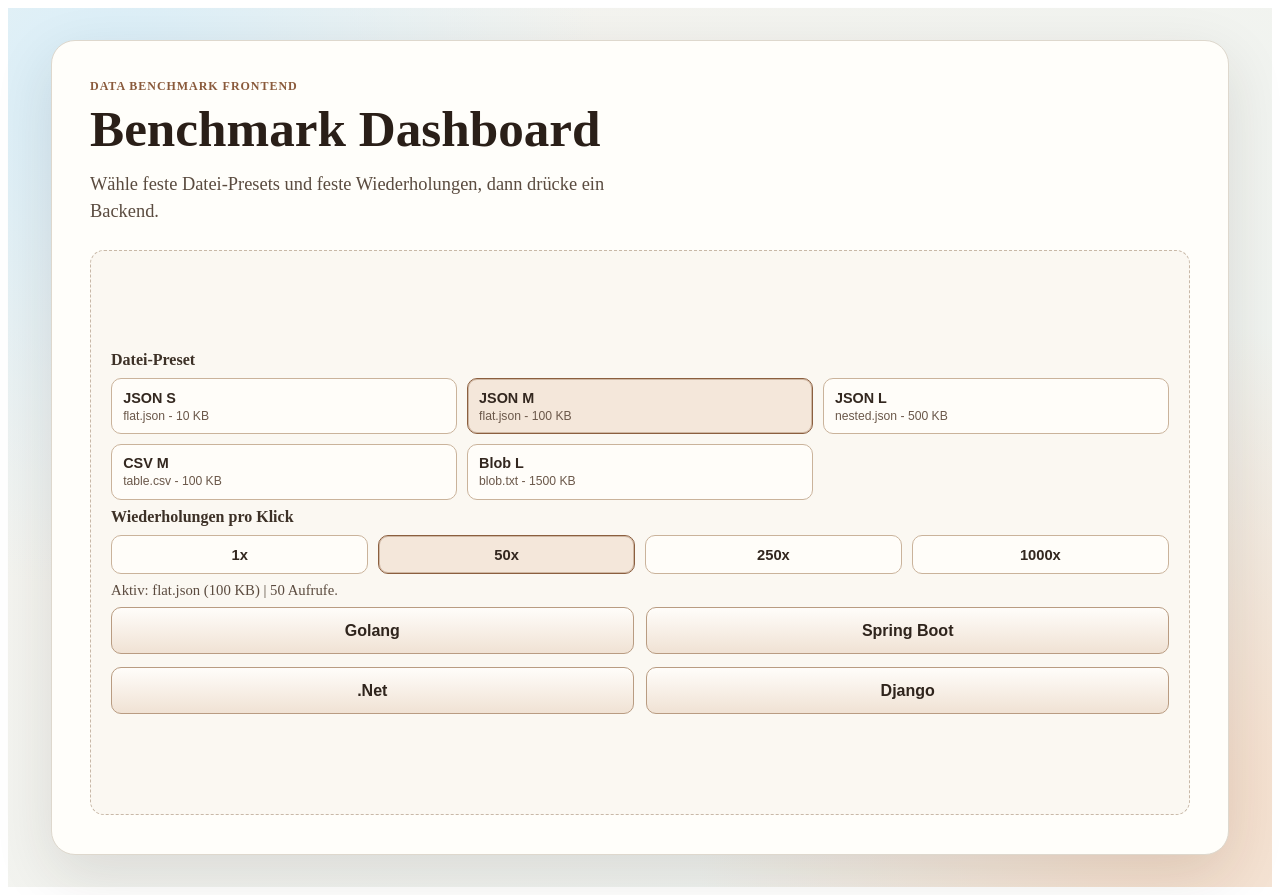
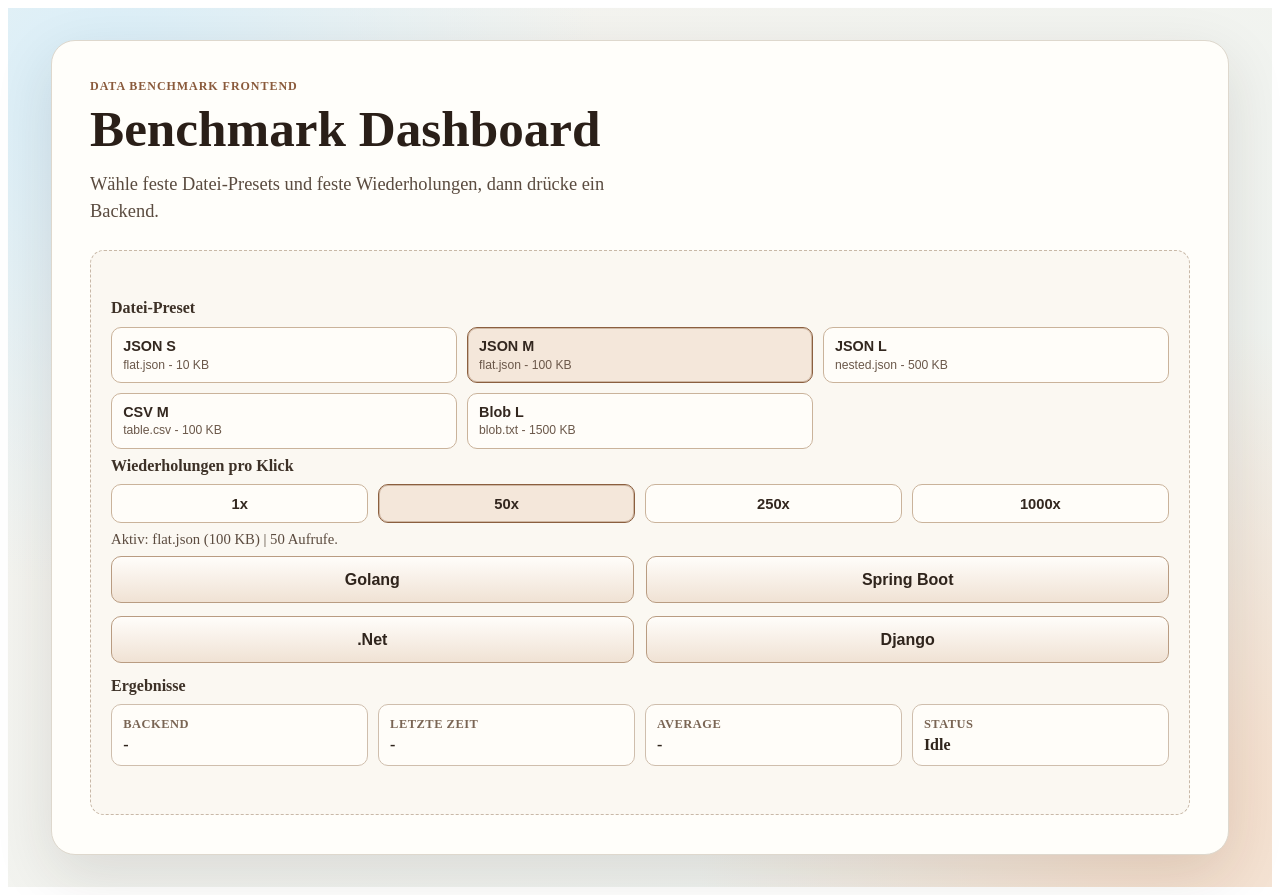
Before and after one commit to Khroxx/data_benchmark_frontend, an Angular app: page / in a window 1280 px wide. Built offline with nearby package versions, Linux system fonts and the light colour scheme.

Commit message:
add benchmark result panel with avg and status

```diff
--- a/src/app/app.html
+++ b/src/app/app.html
@@ -46,11 +46,43 @@
 
       <div class="backend-grid" role="group" aria-label="Benchmark Backends">
         @for (backend of backends; track backend.key) {
-          <button class="backend-button" type="button" [attr.data-backend]="backend.key">
+          <button
+            class="backend-button"
+            type="button"
+            [class.is-selected]="backend.key === selectedBackendKey"
+            [attr.data-backend]="backend.key"
+            (click)="selectBackend(backend.key)"
+          >
             {{ backend.label }}
           </button>
         }
       </div>
+
+      <section class="result-panel" aria-label="Benchmark Ergebnisbereich">
+        <p class="panel-note">Ergebnisse</p>
+
+        <div class="result-grid">
+          <article class="result-card">
+            <p class="result-label">Backend</p>
+            <p class="result-value">{{ selectedBackendLabel }}</p>
+          </article>
+
+          <article class="result-card">
+            <p class="result-label">Letzte Zeit</p>
+            <p class="result-value">{{ lastDurationDisplay }}</p>
+          </article>
+
+          <article class="result-card">
+            <p class="result-label">Average</p>
+            <p class="result-value">{{ averageDurationDisplay }}</p>
+          </article>
+
+          <article class="result-card">
+            <p class="result-label">Status</p>
+            <p class="result-value">{{ benchmarkStatus }}</p>
+          </article>
+        </div>
+      </section>
     </div>
   </section>
 </main>
--- a/src/app/app.scss
+++ b/src/app/app.scss
@@ -183,6 +183,52 @@ h1 {
 	transform: translateY(0);
 }
 
+.backend-button.is-selected {
+	border-color: #8b5f3f;
+	background: #f4e7da;
+	box-shadow: inset 0 0 0 1px rgba(139, 95, 63, 0.35);
+}
+
+.result-panel {
+	margin-top: 0.35rem;
+	display: flex;
+	flex-direction: column;
+	gap: 0.6rem;
+}
+
+.result-grid {
+	display: grid;
+	grid-template-columns: repeat(4, minmax(0, 1fr));
+	gap: 0.6rem;
+}
+
+.result-card {
+	margin: 0;
+	padding: 0.7rem;
+	border-radius: 10px;
+	border: 1px solid #cfbead;
+	background: #fffdf9;
+	display: flex;
+	flex-direction: column;
+	gap: 0.25rem;
+}
+
+.result-label {
+	margin: 0;
+	font-size: 0.78rem;
+	font-weight: 700;
+	text-transform: uppercase;
+	letter-spacing: 0.04em;
+	color: #7a6554;
+}
+
+.result-value {
+	margin: 0;
+	font-size: 1rem;
+	font-weight: 800;
+	color: #2f241c;
+}
+
 @media (max-width: 720px) {
 	.benchmark-shell {
 		padding: 1rem;
@@ -204,4 +250,8 @@ h1 {
 	.run-grid {
 		grid-template-columns: repeat(2, minmax(0, 1fr));
 	}
+
+	.result-grid {
+		grid-template-columns: repeat(2, minmax(0, 1fr));
+	}
 }
--- a/src/app/app.ts
+++ b/src/app/app.ts
@@ -8,6 +8,10 @@ import { Component } from '@angular/core';
 export class App {
   protected selectedDataPresetId = 'json-m';
   protected selectedRuns = 50;
+  protected selectedBackendKey: string | null = null;
+  protected lastDurationMs: number | null = null;
+  protected averageDurationMs: number | null = null;
+  protected benchmarkStatus = 'Idle';
 
   protected readonly dataPresets = [
     { id: 'json-s', label: 'JSON S', file: 'flat.json', sizeKb: 10 },
@@ -34,7 +38,24 @@ export class App {
     this.selectedRuns = runs;
   }
 
+  protected selectBackend(backendKey: string): void {
+    this.selectedBackendKey = backendKey;
+    this.benchmarkStatus = 'Ready';
+  }
+
   protected get selectedDataPreset() {
     return this.dataPresets.find((preset) => preset.id === this.selectedDataPresetId);
   }
+
+  protected get selectedBackendLabel(): string {
+    return this.backends.find((backend) => backend.key === this.selectedBackendKey)?.label ?? '-';
+  }
+
+  protected get lastDurationDisplay(): string {
+    return this.lastDurationMs === null ? '-' : `${this.lastDurationMs.toFixed(2)} ms`;
+  }
+
+  protected get averageDurationDisplay(): string {
+    return this.averageDurationMs === null ? '-' : `${this.averageDurationMs.toFixed(2)} ms`;
+  }
 }
```
